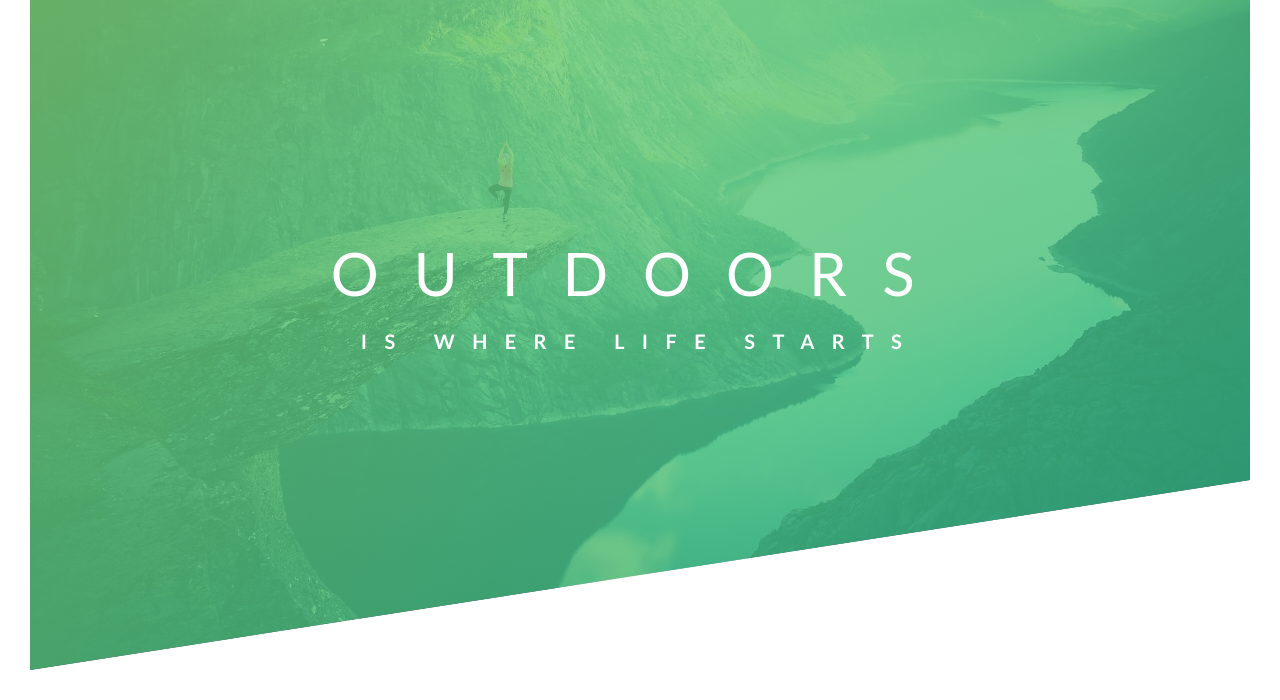
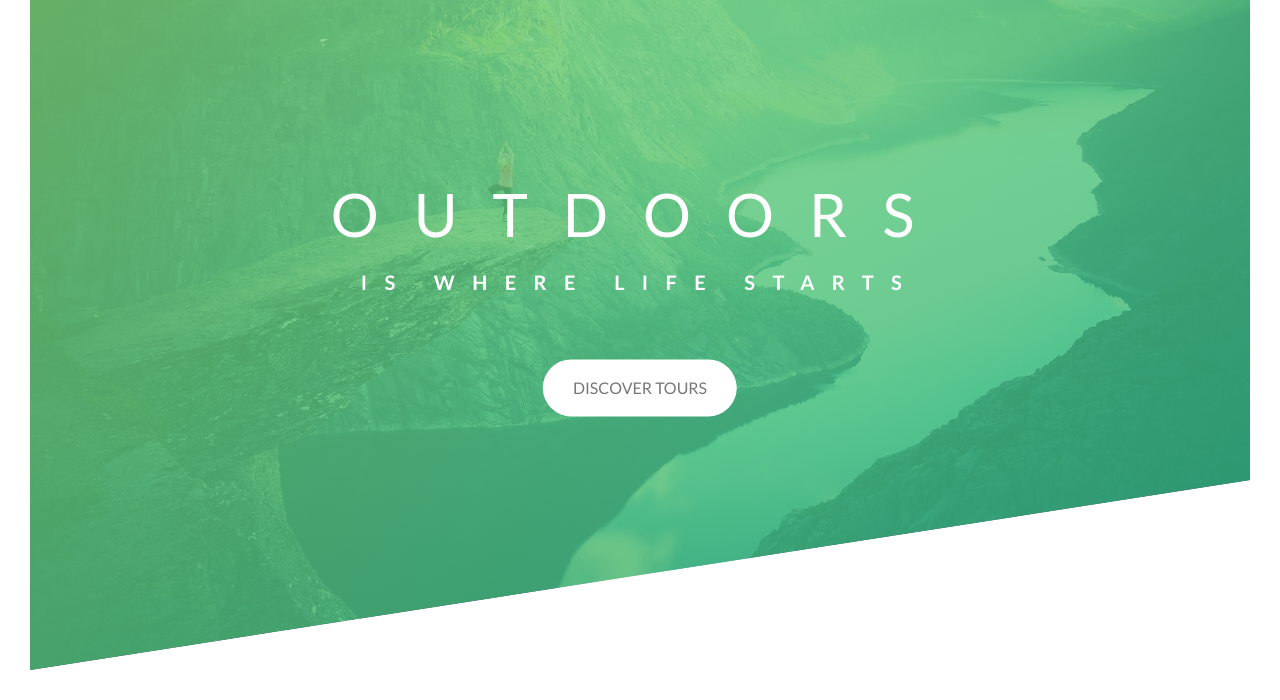
Before and after one commit to nick-zhu/CSS-Practices, a plain HTML site: page index.html in a window 1280 px wide. Shown: the part 120-820 px from the top of the page. Drawn offline with Linux system fonts and the light colour scheme.

Commit message:
Added button animation

```diff
--- a/css/style.css
+++ b/css/style.css
@@ -39,14 +39,18 @@ body {
   height: 35px;
 }
 
-.heading-primary {
+.text-box {
   position: absolute;
   top: 50%;
   left: 50%;
   transform: translate(-50%, -50%);
   text-transform: uppercase;
+  text-align: center;
+}
+
+.heading-primary {
   color: #FFF;
-  text-align: center;
+  margin-bottom: 60px;
 }
 
 .heading-primary-main {
@@ -96,3 +100,27 @@ body {
     transform: translateX(0);
   }
 }
+
+.btn:link,
+.btn:visited {
+  display: inline-block;
+  padding: 15px 30px;
+  text-decoration: none;
+  color: #777;
+  border-radius: 100px;
+  transition: all 0.2s;
+}
+
+.btn-white {
+  background-color: #FFF;
+}
+
+.btn-white:hover {
+  box-shadow: 0 20px 20px rgba(0,0,0,0.2);
+  transform: translateY(-3px);
+}
+
+.btn-white:active {
+  box-shadow: 0 10px 10px rgba(0,0,0,0.2);
+  transform: translateY(-1px);
+}
--- a/index.html
+++ b/index.html
@@ -6,9 +6,11 @@
 
         <link href="https://fonts.googleapis.com/css?family=Lato:100,300,400,700,900" rel="stylesheet">
 
-        <link rel="stylesheet" href="css/icon-font.css">
+        <!-- <link rel="stylesheet" href="css/icon-font.css"> -->
         <link rel="stylesheet" href="css/style.css">
         <link rel="shortcut icon" type="image/png" href="img/favicon.png">
+
+        <script src="scripts.js"></script>
 
         <title>Natours | Exciting tours for adventurous people</title>
     </head>
@@ -23,6 +25,8 @@
               <span class="heading-primary-main">outdoors</span>
               <span class="heading-primary-sub">is where life starts</span>
             </h1>
+
+            <a href="#" class="btn btn-white">Discover tours</a>
           </div>
         </header>
     </body>
--- /dev/null
+++ b/scripts.js
@@ -0,0 +1,9 @@
+(function () {
+  function factory() {
+    return (...a) => {
+      a.forEach( txt => console.log(txt));
+    };
+  }
+
+  factory()('asd', 'vff', 'as');
+})()
```
